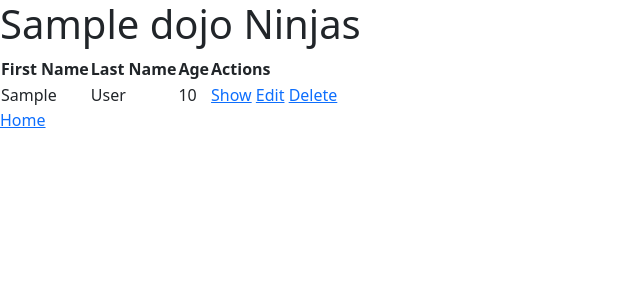
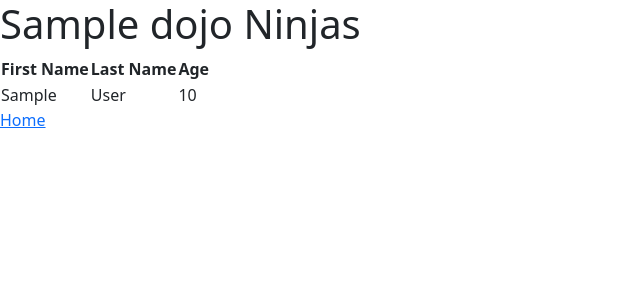
Before and after one commit to nthaberl/python, a Flask app: page /dojos/1 in a window 1280 px wide. Shown: the top 300 px of the page, without its empty margins (0-640 px from the left). Run offline with Flask 2, Linux system fonts and the light colour scheme; tables that the repository leaves empty hold one stand-in row (values such as "Sample post").

Commit message:
fixed functionality in ninjas controller

```diff
--- a/flask_mysql/crud/dojos_and_ninjas/flask_app/controllers/dojo_controller.py
+++ b/flask_mysql/crud/dojos_and_ninjas/flask_app/controllers/dojo_controller.py
@@ -22,7 +22,7 @@ def new_dojo_form():
 
 #CREATE - POST ROUTE
 @app.route("/dojos/create", methods = ["POST"])
-def create_new_dojos():
+def create_new_dojo():
     print(request.form)
     Dojo.create(request.form)
 
--- a/flask_mysql/crud/dojos_and_ninjas/flask_app/models/ninja.py
+++ b/flask_mysql/crud/dojos_and_ninjas/flask_app/models/ninja.py
@@ -10,46 +10,9 @@ class Ninja:
         self.created_at = data['created_at']
         self.updated_at = data['updated_at']
 
-        #CREATE
-        @classmethod
-        def create(cls, data):
-            query = "INSERT INTO ninjas (dojo_id, first_name, last_name, age, created_at, updated_at) VALUES (%(dojo_id)s, %(first_name)s, %(last_name)s, %(age)s, NOW(), NOW());"
-            #id of newly created ninja
-            return connectToMySQL("dojos_and_ninjas_schema").query_db(query, data)
 
-        # #DELETE
-        # @classmethod
-        # def delete(cls, data):
-        #         query = "DELETE FROM ninjas WHERE id = %(id)s;"
-        #         connectToMySQL("dojos_and_ninjas_schema").query_db(query, data)
-
-# ##########################################
-# #READ ALL
-#         @classmethod
-#         def get_all_ninjas(cls):
-#                 query = "SELECT * FROM ninjas;"
-#                 results = connectToMySQL("dojos_and_ninjas_schema").query_db(query) #queries db and saves results into var results
-#                 ninjas = []
-#                 for info in results:
-#                         ninjas.append(Ninja(info))
-#                         #users.append(cls(info))
-#                 return ninjas
-
-#         #READ ONE
-#         @classmethod
-#         def read_one_ninja(cls,data):
-#         #data still is dictionary, but only holds {"id": x}
-#                 query = "SELECT * FROM ninjas WHERE ninja.id = %(id)s;"
-#                 results = connectToMySQL("dojos_and_ninjas_schema").query_db(query, data)
-#                 if len(results) == 0:
-#                         return False
-#                 #cls()
-#                 return Ninja(results[0])
-
-#         #UPDATE
-#         @classmethod
-#         def update_ninja(cls, data):
-#                 #data is a dictionary, holds post information
-#                 query = "UPDATE ninjas SET first_name = %(first_name)s, last_name = %(last_name)s, age = %(age)s, updated_at = NOW() WHERE id = %(id)s;" #make sure to include all keys
-#                 results = connectToMySQL("dojos_and_ninjas_schema").query_db(query, data) #returns id of updated dog
-#                 return results
+    @classmethod
+    def create(cls, data):
+        query = "INSERT INTO ninjas (dojo_id, first_name, last_name, age, created_at, updated_at) VALUES (%(dojo_id)s, %(first_name)s, %(last_name)s, %(age)s, NOW(), NOW());"
+        #id of newly created ninja
+        return connectToMySQL("dojos_and_ninjas_schema").query_db(query, data)
--- a/flask_mysql/crud/dojos_and_ninjas/flask_app/templates/ninjas/new_ninja.html
+++ b/flask_mysql/crud/dojos_and_ninjas/flask_app/templates/ninjas/new_ninja.html
@@ -8,7 +8,7 @@
     <title>New Ninja Form</title>
 </head>
 <body>
-    <h1>Sign up a new ninja!</h1>
+    <h1>Enroll a new ninja!</h1>
     <form action="/ninjas/create" method="post">
         <p>
             Dojo:
--- a/flask_mysql/crud/dojos_and_ninjas/flask_app/templates/single_dojo.html
+++ b/flask_mysql/crud/dojos_and_ninjas/flask_app/templates/single_dojo.html
@@ -17,7 +17,6 @@
                 <th>First Name</th>
                 <th>Last Name</th>
                 <th>Age</th>
-                <th>Actions</th>
             </tr>
         </thead>
         <tbody>
@@ -32,11 +31,6 @@
                 <td>
                     {{ ninja.age }}
                 </td>
-                <td>
-                    <a href="/ninjas/{{ ninja.id }}">Show</a>
-                    <a href="/ninjas/{{ ninja.id }}/edit">Edit</a>
-                    <a href="/ninjas/{{ ninja.id }}/destroy">Delete</a>
-                </td>
             </tr>
             {% endfor %}
         </tbody>
```
Also changed, not shown: flask_mysql/crud/dojos_and_ninjas/flask_app/controllers/ninja_controller.py (+7 -6 lines), 1 other file.
